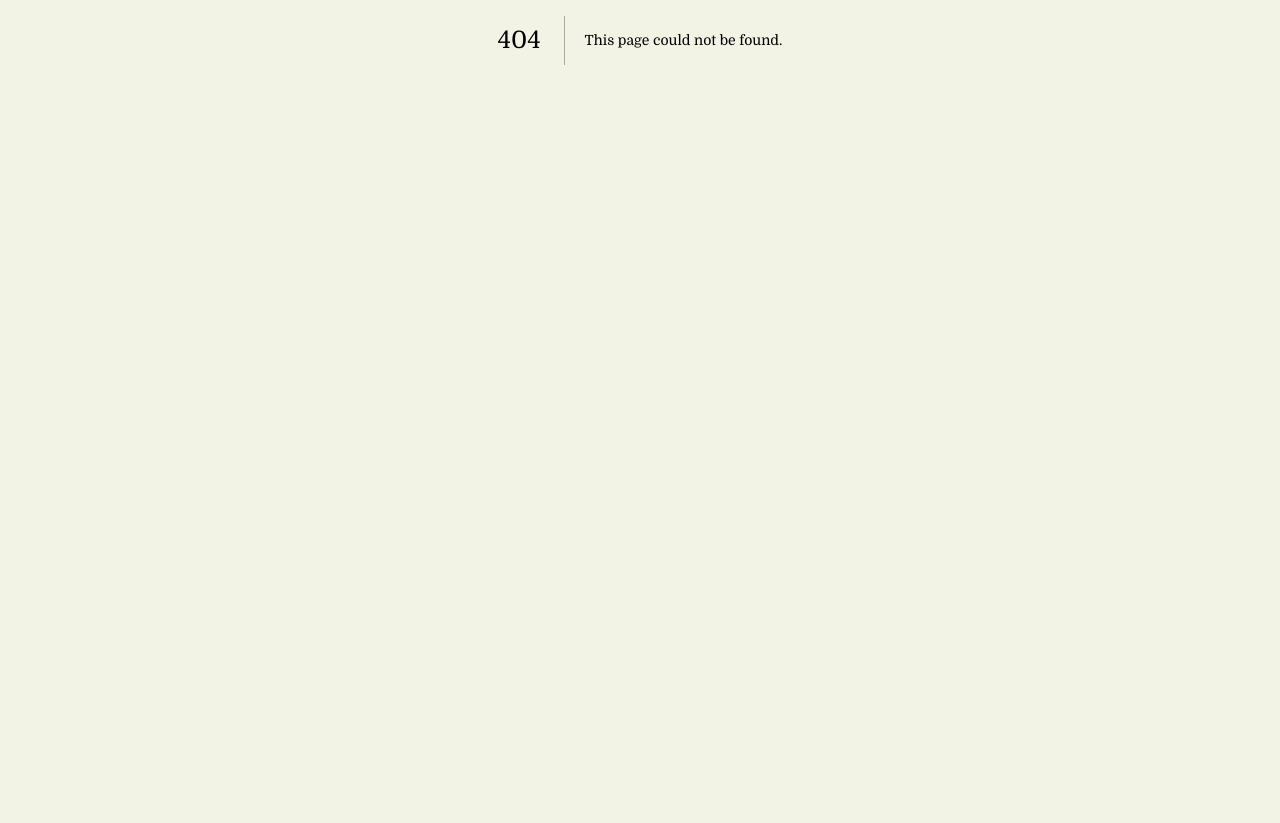
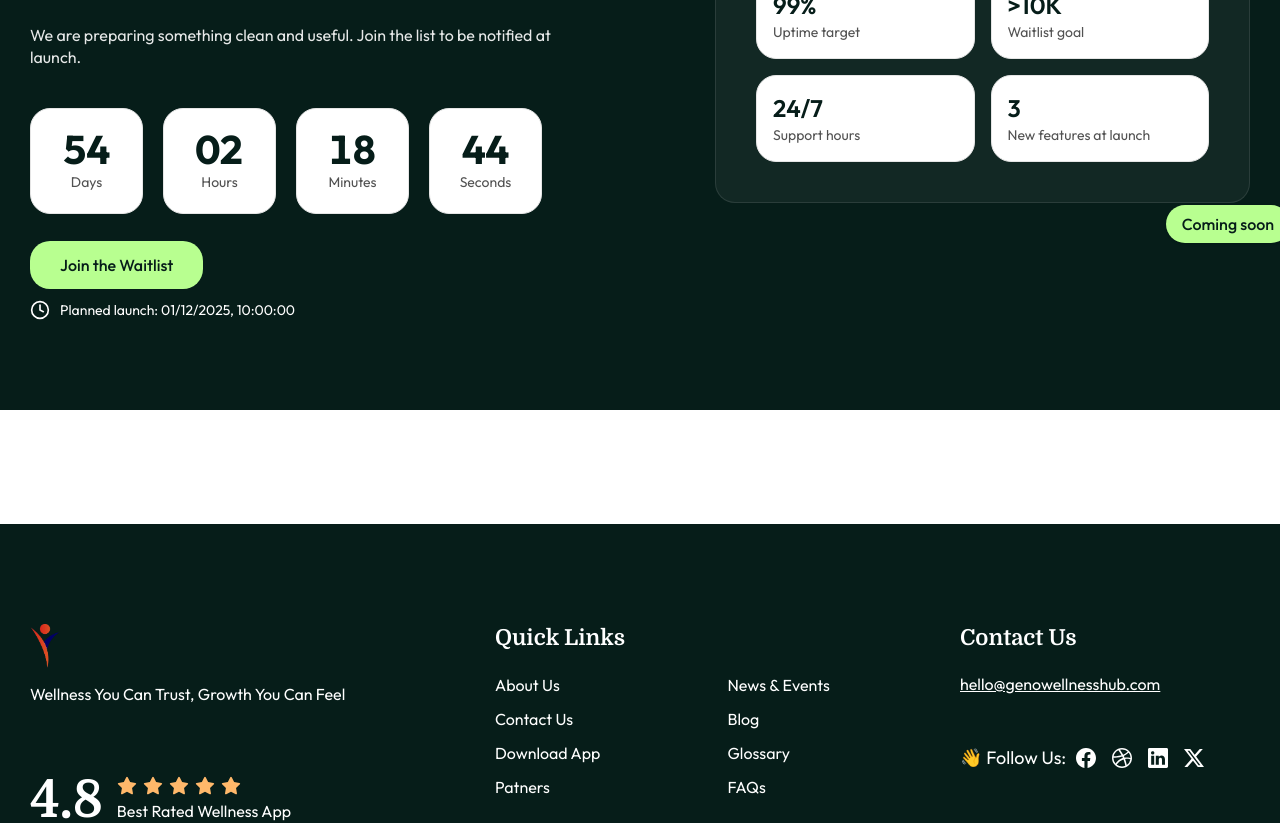
Before and after one commit to philwamba/genowellness_next, a Next.js app: page /faqs in a window 1280 px wide. Before the commit this address had no page. Shown: the part 360-1183 px from the top of the page. Before the commit the page ends 800 px from the top, so only its background shows below. Built offline with nearby package versions, Linux system fonts and the light colour scheme; a web font is replaced by a local one.

Commit message:
update landing page

```diff
--- a/src/app/(guest)/contact/page.tsx
+++ b/src/app/(guest)/download-app/page.tsx
@@ -1,4 +1,5 @@
 import ComingSoon from '@/components/coming-soon'
+import CTA from '@/components/cta'
 
 export default function Page() {
     return (
--- /dev/null
+++ b/src/app/(guest)/faqs/page.tsx
@@ -0,0 +1,12 @@
+import ComingSoon from '@/components/coming-soon'
+
+export default function Page() {
+    return (
+        <div className="min-h-screen bg-white">
+            <ComingSoon />
+
+            {/* CTA */}
+            {/* <CTA /> */}
+        </div>
+    )
+}
--- /dev/null
+++ b/src/app/(guest)/patners/page.tsx
@@ -0,0 +1,13 @@
+import ComingSoon from '@/components/coming-soon'
+import CTA from '@/components/cta'
+
+export default function Page() {
+    return (
+        <div className="bg-white">
+            <ComingSoon />
+
+            {/* CTA */}
+            {/* <CTA /> */}
+        </div>
+    )
+}
--- a/src/app/(guest)/resources/press/page.tsx
+++ b/src/app/(guest)/resources/press/page.tsx
@@ -1,5 +1,4 @@
 import ComingSoon from '@/components/coming-soon'
-import CTA from '@/components/cta'
 
 export default function Page() {
     return (
--- a/src/components/footer.tsx
+++ b/src/components/footer.tsx
@@ -1,5 +1,6 @@
 import Link from 'next/link'
 import Image from 'next/image'
+import { BsFacebook, BsDribbble, BsLinkedin, BsTwitterX } from 'react-icons/bs'
 
 export default function Footer() {
     const year = new Date().getFullYear()
@@ -80,9 +81,9 @@ export default function Footer() {
                                     </li>
                                     <li>
                                         <Link
-                                            href="/brand-allies"
+                                            href="/patners"
                                             className="hover:text-primary text-white transition-all duration-300">
-                                            Our Brand Allies
+                                            Patners
                                         </Link>
                                     </li>
                                 </ul>
@@ -90,7 +91,7 @@ export default function Footer() {
 
                             {/* Column 2 */}
                             <div>
-                                <div className="mb-5">
+                                {/* <div className="mb-5">
                                     <ul className="flex flex-col justify-start gap-2.5 leading-normal">
                                         <li>
                                             <Link
@@ -107,13 +108,13 @@ export default function Footer() {
                                             </Link>
                                         </li>
                                     </ul>
-                                </div>
+                                </div> */}
 
                                 <div>
                                     <ul className="flex flex-col justify-start gap-2.5 leading-normal">
                                         <li>
                                             <Link
-                                                href="/news-events"
+                                                href="/resources/news-events"
                                                 className="hover:text-primary text-white transition-all duration-300">
                                                 News &amp; Events
                                             </Link>
@@ -148,7 +149,7 @@ export default function Footer() {
                     {/* Contact / Social (unchanged UI structure) */}
                     <div className="lg:col-span-2">
                         <h4 className="text-1.5xl mb-5 text-white">
-                            Contact us
+                            Contact Us
                         </h4>
                         <div>
                             {/* <p className="mb-3.75 text-sm text-white md:text-base">
@@ -177,26 +178,37 @@ export default function Footer() {
                                     <Link
                                         href="https://facebook.com"
                                         aria-label="Facebook"
+                                        target="_blank"
+                                        rel="noopener noreferrer"
                                         className="flex">
-                                        <i className="iconify tabler--brand-meta size-5 text-white transform transition duration-300 hover:scale-110" />
+                                        <BsFacebook className="size-5 text-white transform transition duration-300 hover:scale-110" />
                                     </Link>
+
                                     <Link
                                         href="https://dribbble.com"
                                         aria-label="Dribbble"
+                                        target="_blank"
+                                        rel="noopener noreferrer"
                                         className="flex">
-                                        <i className="iconify tabler--brand-dribbble size-5 text-white transform transition duration-300 hover:scale-110" />
+                                        <BsDribbble className="size-5 text-white transform transition duration-300 hover:scale-110" />
                                     </Link>
+
                                     <Link
                                         href="https://linkedin.com"
                                         aria-label="LinkedIn"
+                                        target="_blank"
+                                        rel="noopener noreferrer"
                                         className="flex">
-                                        <i className="iconify tabler--brand-linkedin size-5 text-white transform transition duration-300 hover:scale-110" />
+                                        <BsLinkedin className="size-5 text-white transform transition duration-300 hover:scale-110" />
                                     </Link>
+
                                     <Link
                                         href="https://x.com"
                                         aria-label="X"
+                                        target="_blank"
+                                        rel="noopener noreferrer"
                                         className="flex">
-                                        <i className="iconify tabler--brand-x size-5 text-white transform transition duration-300 hover:scale-110" />
+                                        <BsTwitterX className="size-5 text-white transform transition duration-300 hover:scale-110" />
                                     </Link>
                                 </div>
                             </div>
```
